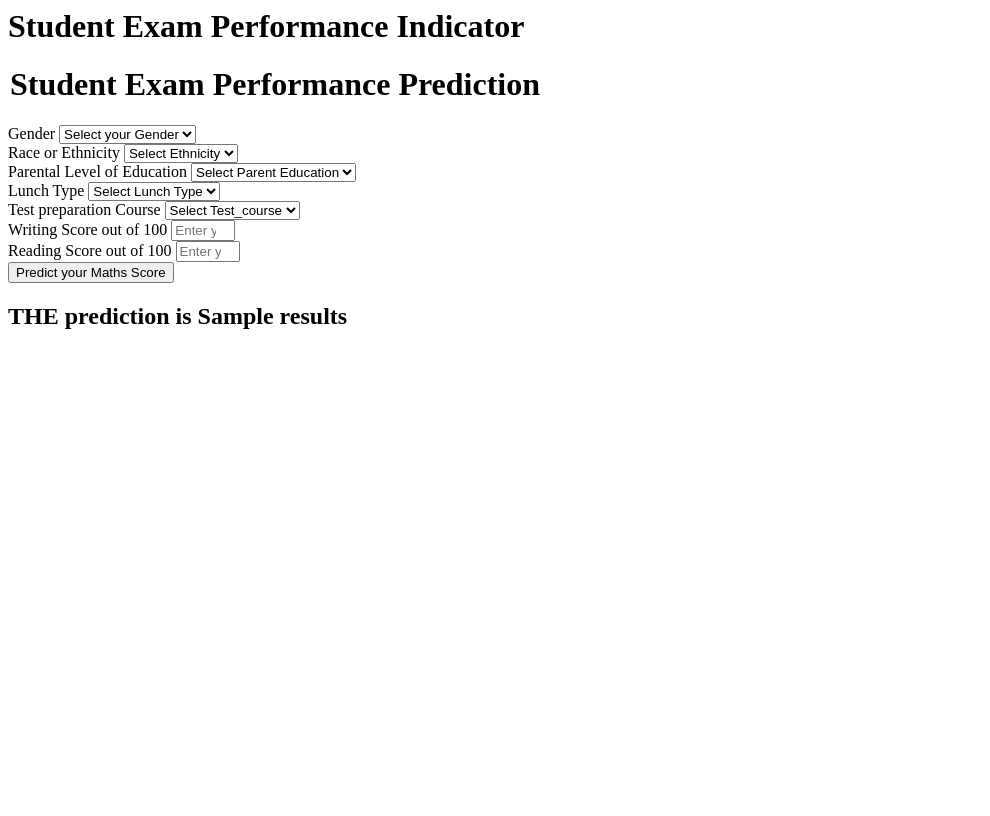
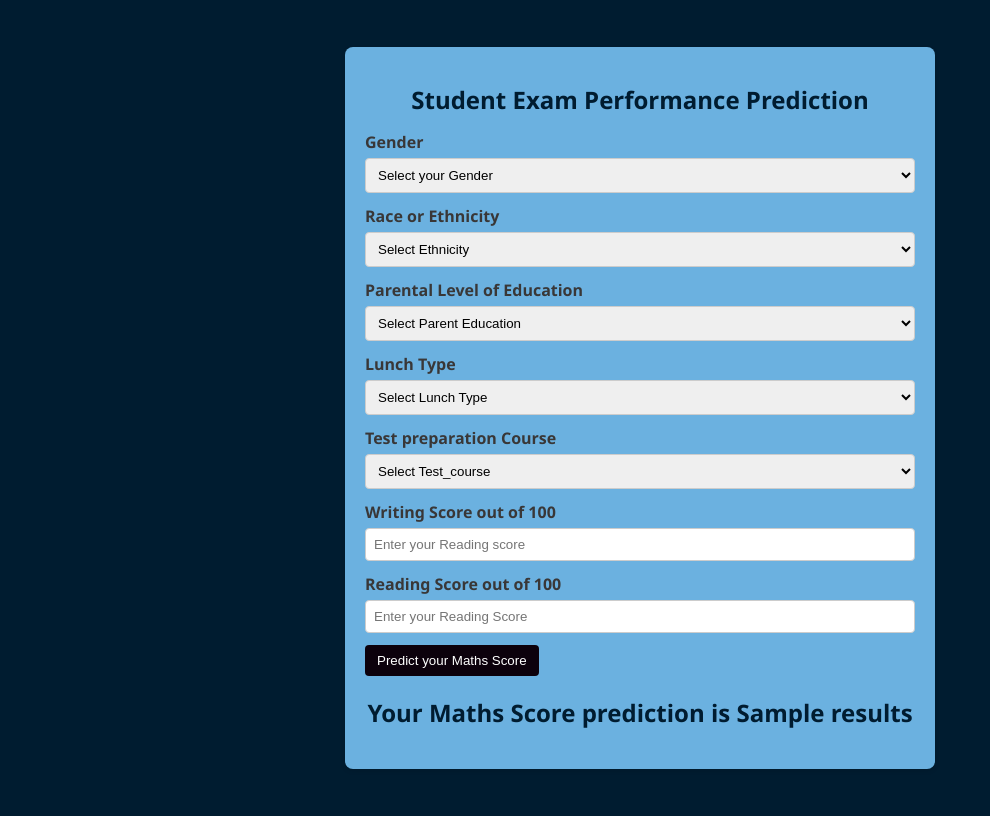
Before and after one commit to adarshadda/Student-Performance-Prediciton, a Flask app: template templates/home.html in a window 1280 px wide. Shown: the whole page, without its empty margins (0-990 px from the left). Before the commit the page ends 329 px from the top, so only its background shows below. Run offline with Flask 3, Linux system fonts and the light colour scheme; the template is opened without the code that fills it: most values are stand-ins (such as "Sample title", 1, 10 or a date in 2020).

Commit message:
updated template

```diff
--- /dev/null
+++ b/app.py
@@ -0,0 +1,44 @@
+from flask import Flask,request,render_template
+import numpy as np
+import pandas as pd
+import logging
+from sklearn.preprocessing import StandardScaler
+from src.pipeline.predict_pipeline import CustomData,PredictPipeline
+
+application=Flask(__name__)
+
+app=application
+
+## Route for a home page
+
+
+
+@app.route('/',methods=['GET','POST'])
+def predict_datapoint():
+    if request.method=='GET':
+        return render_template('home.html')
+    else:
+        data=CustomData(
+            gender=request.form.get('gender'),
+            race_ethnicity=request.form.get('ethnicity'),
+            parental_level_of_education=request.form.get('parental_level_of_education'),
+            lunch=request.form.get('lunch'),
+            test_preparation_course=request.form.get('test_preparation_course'),
+            reading_score=float(request.form.get('writing_score')),
+            writing_score=float(request.form.get('reading_score'))
+
+        )
+        pred_df=data.get_data_as_data_frame()
+        print(pred_df)
+        print("Before Prediction")
+
+        predict_pipeline=PredictPipeline()
+        print("Mid Prediction")
+        results=predict_pipeline.predict(pred_df)
+        print("after Prediction")
+        return render_template('home.html',results=results[0])
+
+
+if __name__=="__main__":
+    logging.basicConfig(level=logging.DEBUG)
+    app.run(debug=True,port=7860,host="0.0.0.0")
--- a/requirements.txt
+++ b/requirements.txt
@@ -2,8 +2,9 @@ pandas
 numpy
 seaborn
 matplotlib
-scikit-learn
+scikit-learn==1.5.1
 catboost
 xgboost
 Flask
+dill
 -e .
--- a/src/exception.py
+++ b/src/exception.py
@@ -1,5 +1,5 @@
 import sys
-from src.logger import logging
+import logging
 
 def error_message_detail(error,error_detail:sys):
     _,_,exc_tb=error_detail.exc_info()
--- /dev/null
+++ b/static/style.css
@@ -0,0 +1,63 @@
+/* General Styles */
+body {
+    font-family: 'Segoe UI', Tahoma, Geneva, Verdana, sans-serif;
+    display: flex;
+    justify-content: center;
+    align-items: center;
+    min-height: 100vh;
+    background-color: #001C30;
+}
+
+.all {
+    background-color: #6bb1e0;
+    box-shadow: 0 2px 5px rgba(0,0,0,0.1);
+    border-radius: 8px;
+    padding: 20px;
+    width: 550px; /* Increased width */
+    max-width: 90%; /* Ensures it fits on smaller screens */
+    color: #393737;
+}
+
+h1 {
+    text-align: center;
+    color: #001C30;
+    margin-bottom: 15px;
+    font-size: 1.5rem;
+}
+
+/* Form Styles */
+.form-label {
+    display: block;
+    margin-bottom: 5px;
+    font-weight: bold;
+}
+
+.form-control, select {
+    width: 100%;
+    padding: 8px; /* Reduced padding */
+    margin-bottom: 12px; /* Reduced margin */
+    border: 1px solid #ccc;
+    border-radius: 4px;
+    box-sizing: border-box;
+}
+
+.btn-primary {
+    background-color: #0c010c;
+    color: #ffffff;
+    padding: 8px 12px; /* Reduced padding */
+    border: none;
+    border-radius: 4px;
+    cursor: pointer;
+    transition: background-color 0.3s ease;
+}
+
+.btn-primary:hover {
+    background-color: #045c91;
+}
+
+/* Prediction Result */
+h2 {
+    text-align: center;
+    color: #001C30;
+    margin-top: 20px;
+}
--- a/templates/home.html
+++ b/templates/home.html
@@ -1,13 +1,16 @@
 
 <html>
+<head>
+    <title>Student Exam Performance Indicator</title>
+    <link rel="stylesheet" type="text/css" href="/static/style.css">
+</head>
+
 <body>
+    <div class="all">
     <div class="login">
-       <h1>Student Exam Performance Indicator</h1>
+       <form action="{{ url_for('predict_datapoint')}}" method="post">
+        <h1>Student Exam Performance Prediction</h1>
 
-       <form action="{{ url_for('predict_datapoint')}}" method="post">
-        <h1>
-            <legend>Student Exam Performance Prediction</legend>
-        </h1>
         <div class="mb-3">
             <label class="form-label">Gender</label>
             <select class="form-control" name="gender" placeholder="Enter you Gender" required>
@@ -106,7 +109,8 @@
         </div>
     </form>
     <h2>
-       THE  prediction is {{results}}
+        Your Maths Score  prediction is {{results}}
     </h2>
+    </div>
    <body>
 </html>
```
Also changed, not shown: README.md, 1 other file.
